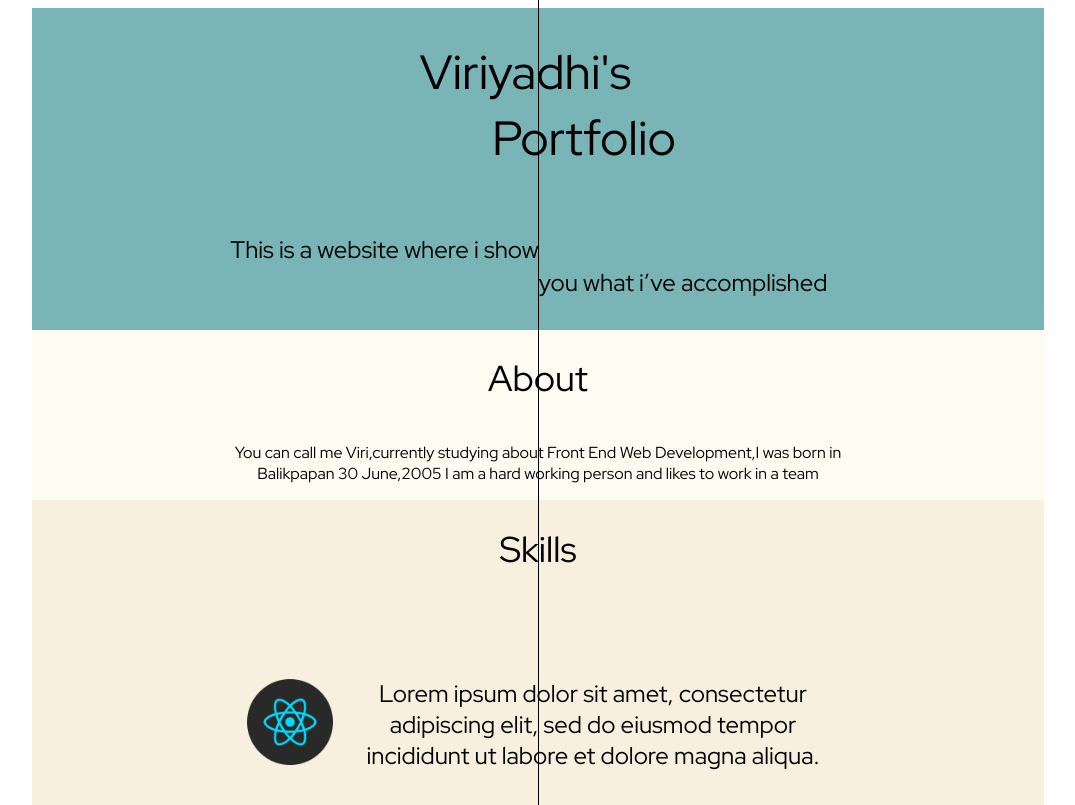
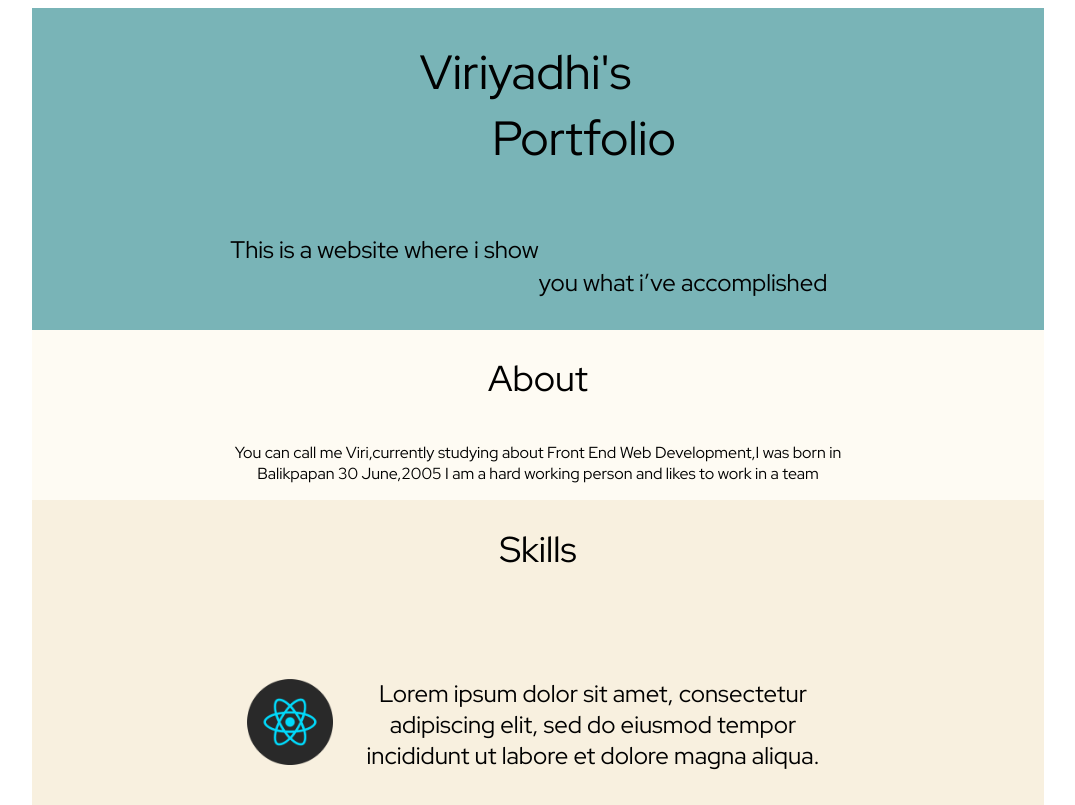
Before and after one commit to Viriyadhi/Portfolio, a plain HTML site: page index.html in a window 1280 px wide. Shown: the top 805 px of the page, without its empty margins (102-1177 px from the left). Drawn offline with Linux system fonts and the light colour scheme.

Commit message:
fix/garis vertical

```diff
--- a/index.html
+++ b/index.html
@@ -12,7 +12,7 @@
 <body>
     <header class="container-header">
 
-        <div class="vertical"></div>
+
         <h1 class="portfolio-h1-1">Viriyadhi's</h1>
         <h1 class="portfolio-h1-2">Portfolio</h1>
 
```
